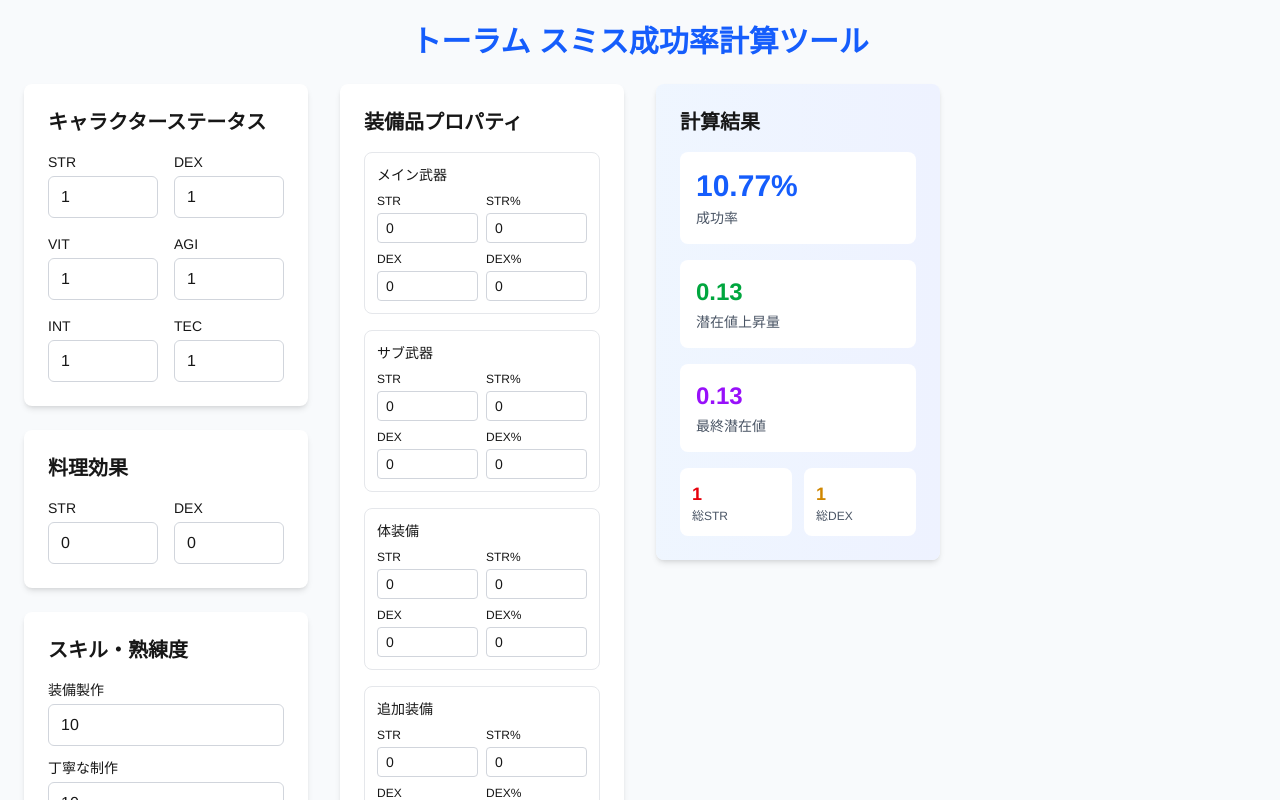
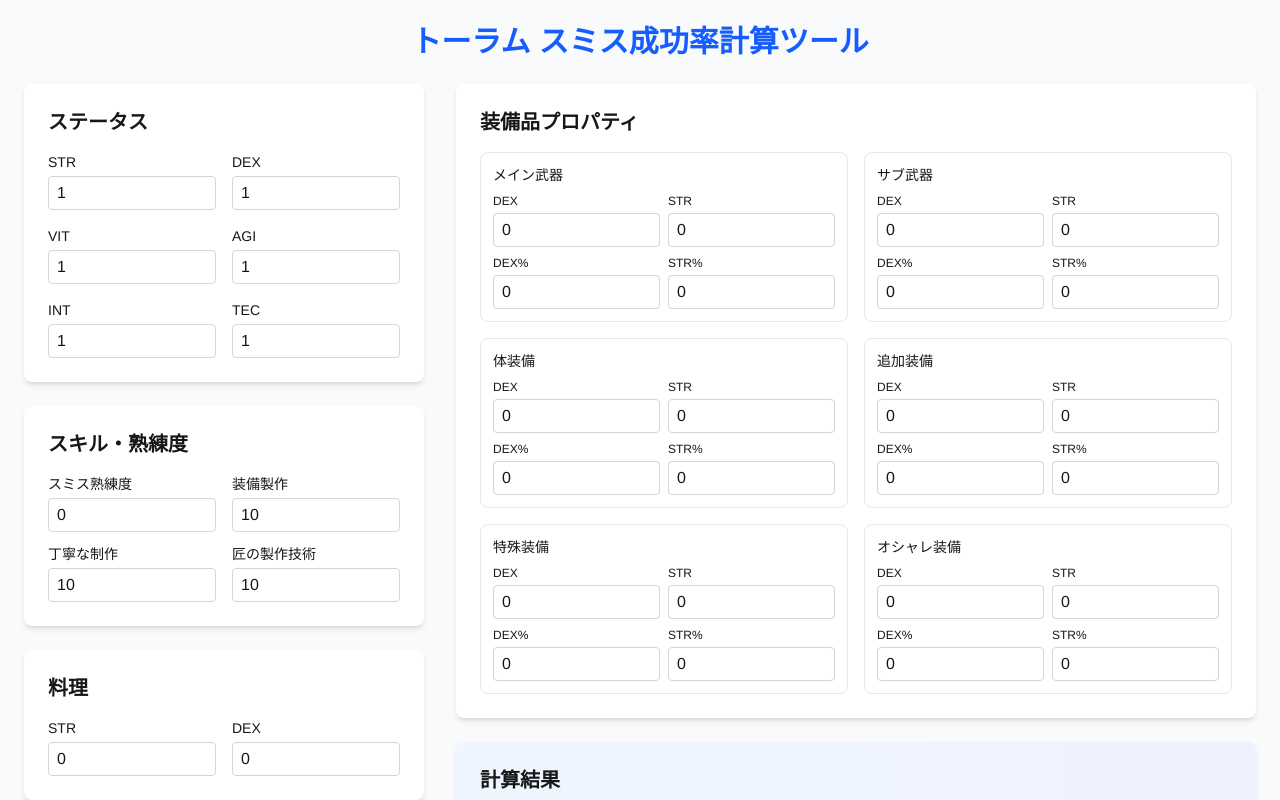
Before and after one commit to nukko-wq/toram-smith-calculator, a Next.js app: page / in a window 1280 px wide. Shown: the top 800 px of the page. Built offline with nearby package versions, Linux system fonts and the light colour scheme.

Commit message:
装備品プロパティの順番を変更

```diff
--- a/components/SmithCalculator.tsx
+++ b/components/SmithCalculator.tsx
@@ -117,11 +117,11 @@ export default function SmithCalculator() {
         トーラム スミス成功率計算ツール
       </h1>
 
-      <div className="grid grid-cols-1 lg:grid-cols-2 xl:grid-cols-4 gap-6 lg:gap-8">
+      <div className="grid grid-cols-1 lg:grid-cols-2 xl:grid-cols-[1fr_2fr] gap-6 lg:gap-8">
         {/* 左カラム: キャラクターステータス */}
         <div className="space-y-4 lg:space-y-6">
           <div className="bg-white p-6 rounded-lg shadow-md">
-            <h2 className="text-xl font-semibold mb-4">キャラクターステータス</h2>
+            <h2 className="text-xl font-semibold mb-4">ステータス</h2>
             <div className="grid grid-cols-2 gap-4">
               {Object.entries(input.characterStats).map(([stat, value]) => (
                 <div key={stat}>
@@ -134,42 +134,32 @@ export default function SmithCalculator() {
                     max="999"
                     value={value}
                     onChange={(e) => updateCharacterStat(stat as keyof typeof input.characterStats, parseInt(e.target.value) || 1)}
-                    className="w-full px-3 py-2 border border-gray-300 rounded-md focus:outline-none focus:ring-2 focus:ring-blue-500"
+                    className="w-full px-2 py-1 border border-gray-300 rounded focus:outline-none focus:ring-1 focus:ring-blue-500"
                   />
                 </div>
               ))}
             </div>
           </div>
 
-          <div className="bg-white p-6 rounded-lg shadow-md">
-            <h2 className="text-xl font-semibold mb-4">料理効果</h2>
-            <div className="grid grid-cols-2 gap-4">
-              <div>
-                <label className="block text-sm font-medium mb-1">STR</label>
-                <input
-                  type="number"
-                  min="0"
-                  value={input.food.str}
-                  onChange={(e) => updateFood('str', parseInt(e.target.value) || 0)}
-                  className="w-full px-3 py-2 border border-gray-300 rounded-md focus:outline-none focus:ring-2 focus:ring-blue-500"
-                />
-              </div>
-              <div>
-                <label className="block text-sm font-medium mb-1">DEX</label>
-                <input
-                  type="number"
-                  min="0"
-                  value={input.food.dex}
-                  onChange={(e) => updateFood('dex', parseInt(e.target.value) || 0)}
-                  className="w-full px-3 py-2 border border-gray-300 rounded-md focus:outline-none focus:ring-2 focus:ring-blue-500"
-                />
-              </div>
-            </div>
-          </div>
 
           <div className="bg-white p-6 rounded-lg shadow-md">
             <h2 className="text-xl font-semibold mb-4">スキル・熟練度</h2>
             <div className="space-y-3">
+              {/* 1行目: スミス熟練度, 装備製作 */}
+              <div className="grid grid-cols-1 md:grid-cols-2 gap-4">
+                <div>
+                  <label className="block text-sm font-medium mb-1">スミス熟練度</label>
+                  <input
+                    type="number"
+                    min="0"
+                    value={input.smithProficiency}
+                    onChange={(e) => setInput(prev => ({
+                      ...prev,
+                      smithProficiency: Math.max(0, parseInt(e.target.value) || 0)
+                    }))}
+                    className="w-full px-2 py-1 border border-gray-300 rounded focus:outline-none focus:ring-1 focus:ring-blue-500"
+                  />
+                </div>
                 <div>
                   <label className="block text-sm font-medium mb-1">装備製作</label>
                   <input
@@ -181,9 +171,13 @@ export default function SmithCalculator() {
                       ...prev,
                       skills: { ...prev.skills, equipmentCrafting: Math.max(0, Math.min(10, parseInt(e.target.value) || 0)) }
                     }))}
-                  className="w-full px-3 py-2 border border-gray-300 rounded-md focus:outline-none focus:ring-2 focus:ring-blue-500"
+                    className="w-full px-2 py-1 border border-gray-300 rounded focus:outline-none focus:ring-1 focus:ring-blue-500"
                   />
                 </div>
+              </div>
+
+              {/* 2行目: 丁寧な制作, 匠の製作技術 */}
+              <div className="grid grid-cols-1 md:grid-cols-2 gap-4">
                 <div>
                   <label className="block text-sm font-medium mb-1">丁寧な制作</label>
                   <input
@@ -195,7 +189,7 @@ export default function SmithCalculator() {
                       ...prev,
                       skills: { ...prev.skills, carefulCrafting: Math.max(0, Math.min(10, parseInt(e.target.value) || 0)) }
                     }))}
-                  className="w-full px-3 py-2 border border-gray-300 rounded-md focus:outline-none focus:ring-2 focus:ring-blue-500"
+                    className="w-full px-2 py-1 border border-gray-300 rounded focus:outline-none focus:ring-1 focus:ring-blue-500"
                   />
                 </div>
                 <div>
@@ -209,25 +203,40 @@ export default function SmithCalculator() {
                       ...prev,
                       skills: { ...prev.skills, masterCrafting: Math.max(0, Math.min(10, parseInt(e.target.value) || 0)) }
                     }))}
-                  className="w-full px-3 py-2 border border-gray-300 rounded-md focus:outline-none focus:ring-2 focus:ring-blue-500"
+                    className="w-full px-2 py-1 border border-gray-300 rounded focus:outline-none focus:ring-1 focus:ring-blue-500"
+                  />
+                </div>
+              </div>
+            </div>
+          </div>
+
+          <div className="bg-white p-6 rounded-lg shadow-md">
+            <h2 className="text-xl font-semibold mb-4">料理</h2>
+            <div className="grid grid-cols-2 gap-4">
+              <div>
+                <label className="block text-sm font-medium mb-1">STR</label>
+                <input
+                  type="number"
+                  min="0"
+                  value={input.food.str}
+                  onChange={(e) => updateFood('str', parseInt(e.target.value) || 0)}
+                  className="w-full px-2 py-1 border border-gray-300 rounded focus:outline-none focus:ring-1 focus:ring-blue-500"
                 />
               </div>
               <div>
-                <label className="block text-sm font-medium mb-1">スミス熟練度</label>
+                <label className="block text-sm font-medium mb-1">DEX</label>
                 <input
                   type="number"
                   min="0"
-                  value={input.smithProficiency}
-                  onChange={(e) => setInput(prev => ({
-                    ...prev,
-                    smithProficiency: Math.max(0, parseInt(e.target.value) || 0)
-                  }))}
-                  className="w-full px-3 py-2 border border-gray-300 rounded-md focus:outline-none focus:ring-2 focus:ring-blue-500"
+                  value={input.food.dex}
+                  onChange={(e) => updateFood('dex', parseInt(e.target.value) || 0)}
+                  className="w-full px-2 py-1 border border-gray-300 rounded focus:outline-none focus:ring-1 focus:ring-blue-500"
                 />
               </div>
             </div>
           </div>
 
+          {/* 製作対象 */}
           <div className="bg-white p-6 rounded-lg shadow-md">
             <h2 className="text-xl font-semibold mb-4">製作対象</h2>
             <div className="space-y-3">
@@ -239,7 +248,7 @@ export default function SmithCalculator() {
                     ...prev,
                     equipmentType: e.target.value as EquipmentType
                   }))}
-                  className="w-full px-3 py-2 border border-gray-300 rounded-md focus:outline-none focus:ring-2 focus:ring-blue-500"
+                  className="w-full px-3 py-2 border border-gray-300 rounded focus:outline-none focus:ring-1 focus:ring-blue-500"
                 >
                   {equipmentTypes.map(type => (
                     <option key={type} value={type}>{type}</option>
@@ -255,7 +264,7 @@ export default function SmithCalculator() {
                     ...prev,
                     difficulty: parseInt(e.target.value) || 0
                   }))}
-                  className="w-full px-3 py-2 border border-gray-300 rounded-md focus:outline-none focus:ring-2 focus:ring-blue-500"
+                  className="w-full px-2 py-1 border border-gray-300 rounded focus:outline-none focus:ring-1 focus:ring-blue-500"
                 />
               </div>
               <div>
@@ -267,7 +276,7 @@ export default function SmithCalculator() {
                     ...prev,
                     basePotential: parseInt(e.target.value) || 0
                   }))}
-                  className="w-full px-3 py-2 border border-gray-300 rounded-md focus:outline-none focus:ring-2 focus:ring-blue-500"
+                  className="w-full px-2 py-1 border border-gray-300 rounded focus:outline-none focus:ring-1 focus:ring-blue-500"
                 />
               </div>
             </div>
@@ -278,26 +287,43 @@ export default function SmithCalculator() {
         <div className="space-y-4 lg:space-y-6 lg:col-span-2 xl:col-span-1">
           <div className="bg-white p-4 lg:p-6 rounded-lg shadow-md">
             <h2 className="text-xl font-semibold mb-4">装備品プロパティ</h2>
-            <div className="grid grid-cols-1 sm:grid-cols-2 xl:grid-cols-1 gap-4">
-              {Object.entries(input.equipment).map(([slot, stats]) => (
-                <div key={slot} className="border border-gray-200 rounded-lg p-3">
-                  <h3 className="text-sm font-medium mb-2">
-                    {slot === 'main' ? 'メイン武器' :
-                     slot === 'sub' ? 'サブ武器' :
-                     slot === 'body' ? '体装備' :
-                     slot === 'additional' ? '追加装備' :
-                     slot === 'special' ? '特殊装備' :
-                     'オシャレ装備'}
-                  </h3>
+            <div className="space-y-4">
+              {/* 1行目: メイン武器, サブ武器 */}
+              <div className="grid grid-cols-1 md:grid-cols-2 gap-4">
+                {[{key: 'main', name: 'メイン武器'}, {key: 'sub', name: 'サブ武器'}].map(({key, name}) => {
+                  const stats = input.equipment[key as keyof typeof input.equipment];
+                  return (
+                    <div key={key} className="border border-gray-200 rounded-lg p-3">
+                      <h3 className="text-sm font-medium mb-2">{name}</h3>
                       <div className="grid grid-cols-2 gap-2">
+                        <div>
+                          <label className="block text-xs font-medium mb-1">DEX</label>
+                          <input
+                            type="number"
+                            min="0"
+                            value={stats.dex}
+                            onChange={(e) => updateEquipmentStat(key as keyof typeof input.equipment, 'dex', parseInt(e.target.value) || 0)}
+                            className="w-full px-2 py-1 border border-gray-300 rounded focus:outline-none focus:ring-1 focus:ring-blue-500"
+                          />
+                        </div>
                         <div>
                           <label className="block text-xs font-medium mb-1">STR</label>
                           <input
                             type="number"
                             min="0"
                             value={stats.str}
-                        onChange={(e) => updateEquipmentStat(slot as keyof typeof input.equipment, 'str', parseInt(e.target.value) || 0)}
-                        className="w-full px-2 py-1 text-sm border border-gray-300 rounded focus:outline-none focus:ring-1 focus:ring-blue-500"
+                            onChange={(e) => updateEquipmentStat(key as keyof typeof input.equipment, 'str', parseInt(e.target.value) || 0)}
+                            className="w-full px-2 py-1 border border-gray-300 rounded focus:outline-none focus:ring-1 focus:ring-blue-500"
+                          />
+                        </div>
+                        <div>
+                          <label className="block text-xs font-medium mb-1">DEX%</label>
+                          <input
+                            type="number"
+                            min="0"
+                            value={stats.dexPercent}
+                            onChange={(e) => updateEquipmentStat(key as keyof typeof input.equipment, 'dexPercent', parseInt(e.target.value) || 0)}
+                            className="w-full px-2 py-1 border border-gray-300 rounded focus:outline-none focus:ring-1 focus:ring-blue-500"
                           />
                         </div>
                         <div>
@@ -306,18 +332,42 @@ export default function SmithCalculator() {
                             type="number"
                             min="0"
                             value={stats.strPercent}
-                        onChange={(e) => updateEquipmentStat(slot as keyof typeof input.equipment, 'strPercent', parseInt(e.target.value) || 0)}
-                        className="w-full px-2 py-1 text-sm border border-gray-300 rounded focus:outline-none focus:ring-1 focus:ring-blue-500"
+                            onChange={(e) => updateEquipmentStat(key as keyof typeof input.equipment, 'strPercent', parseInt(e.target.value) || 0)}
+                            className="w-full px-2 py-1 border border-gray-300 rounded focus:outline-none focus:ring-1 focus:ring-blue-500"
                           />
                         </div>
+                      </div>
+                    </div>
+                  );
+                })}
+              </div>
+
+              {/* 2行目: 体装備, 追加装備 */}
+              <div className="grid grid-cols-1 md:grid-cols-2 gap-4">
+                {[{key: 'body', name: '体装備'}, {key: 'additional', name: '追加装備'}].map(({key, name}) => {
+                  const stats = input.equipment[key as keyof typeof input.equipment];
+                  return (
+                    <div key={key} className="border border-gray-200 rounded-lg p-3">
+                      <h3 className="text-sm font-medium mb-2">{name}</h3>
+                      <div className="grid grid-cols-2 gap-2">
                         <div>
                           <label className="block text-xs font-medium mb-1">DEX</label>
                           <input
                             type="number"
                             min="0"
                             value={stats.dex}
-                        onChange={(e) => updateEquipmentStat(slot as keyof typeof input.equipment, 'dex', parseInt(e.target.value) || 0)}
-                        className="w-full px-2 py-1 text-sm border border-gray-300 rounded focus:outline-none focus:ring-1 focus:ring-blue-500"
+                            onChange={(e) => updateEquipmentStat(key as keyof typeof input.equipment, 'dex', parseInt(e.target.value) || 0)}
+                            className="w-full px-2 py-1 border border-gray-300 rounded focus:outline-none focus:ring-1 focus:ring-blue-500"
+                          />
+                        </div>
+                        <div>
+                          <label className="block text-xs font-medium mb-1">STR</label>
+                          <input
+                            type="number"
+                            min="0"
+                            value={stats.str}
+                            onChange={(e) => updateEquipmentStat(key as keyof typeof input.equipment, 'str', parseInt(e.target.value) || 0)}
+                            className="w-full px-2 py-1 border border-gray-300 rounded focus:outline-none focus:ring-1 focus:ring-blue-500"
                           />
                         </div>
                         <div>
@@ -326,18 +376,82 @@ export default function SmithCalculator() {
                             type="number"
                             min="0"
                             value={stats.dexPercent}
-                        onChange={(e) => updateEquipmentStat(slot as keyof typeof input.equipment, 'dexPercent', parseInt(e.target.value) || 0)}
-                        className="w-full px-2 py-1 text-sm border border-gray-300 rounded focus:outline-none focus:ring-1 focus:ring-blue-500"
+                            onChange={(e) => updateEquipmentStat(key as keyof typeof input.equipment, 'dexPercent', parseInt(e.target.value) || 0)}
+                            className="w-full px-2 py-1 border border-gray-300 rounded focus:outline-none focus:ring-1 focus:ring-blue-500"
+                          />
+                        </div>
+                        <div>
+                          <label className="block text-xs font-medium mb-1">STR%</label>
+                          <input
+                            type="number"
+                            min="0"
+                            value={stats.strPercent}
+                            onChange={(e) => updateEquipmentStat(key as keyof typeof input.equipment, 'strPercent', parseInt(e.target.value) || 0)}
+                            className="w-full px-2 py-1 border border-gray-300 rounded focus:outline-none focus:ring-1 focus:ring-blue-500"
                           />
                         </div>
                       </div>
                     </div>
-              ))}
+                  );
+                })}
+              </div>
+
+              {/* 3行目: 特殊装備, オシャレ装備 */}
+              <div className="grid grid-cols-1 md:grid-cols-2 gap-4">
+                {[{key: 'special', name: '特殊装備'}, {key: 'fashion', name: 'オシャレ装備'}].map(({key, name}) => {
+                  const stats = input.equipment[key as keyof typeof input.equipment];
+                  return (
+                    <div key={key} className="border border-gray-200 rounded-lg p-3">
+                      <h3 className="text-sm font-medium mb-2">{name}</h3>
+                      <div className="grid grid-cols-2 gap-2">
+                        <div>
+                          <label className="block text-xs font-medium mb-1">DEX</label>
+                          <input
+                            type="number"
+                            min="0"
+                            value={stats.dex}
+                            onChange={(e) => updateEquipmentStat(key as keyof typeof input.equipment, 'dex', parseInt(e.target.value) || 0)}
+                            className="w-full px-2 py-1 border border-gray-300 rounded focus:outline-none focus:ring-1 focus:ring-blue-500"
+                          />
+                        </div>
+                        <div>
+                          <label className="block text-xs font-medium mb-1">STR</label>
+                          <input
+                            type="number"
+                            min="0"
+                            value={stats.str}
+                            onChange={(e) => updateEquipmentStat(key as keyof typeof input.equipment, 'str', parseInt(e.target.value) || 0)}
+                            className="w-full px-2 py-1 border border-gray-300 rounded focus:outline-none focus:ring-1 focus:ring-blue-500"
+                          />
+                        </div>
+                        <div>
+                          <label className="block text-xs font-medium mb-1">DEX%</label>
+                          <input
+                            type="number"
+                            min="0"
+                            value={stats.dexPercent}
+                            onChange={(e) => updateEquipmentStat(key as keyof typeof input.equipment, 'dexPercent', parseInt(e.target.value) || 0)}
+                            className="w-full px-2 py-1 border border-gray-300 rounded focus:outline-none focus:ring-1 focus:ring-blue-500"
+                          />
+                        </div>
+                        <div>
+                          <label className="block text-xs font-medium mb-1">STR%</label>
+                          <input
+                            type="number"
+                            min="0"
+                            value={stats.strPercent}
+                            onChange={(e) => updateEquipmentStat(key as keyof typeof input.equipment, 'strPercent', parseInt(e.target.value) || 0)}
+                            className="w-full px-2 py-1 border border-gray-300 rounded focus:outline-none focus:ring-1 focus:ring-blue-500"
+                          />
                         </div>
                       </div>
                     </div>
-
-        {/* 右カラム: 計算結果と保存機能 */}
+                  );
+                })}
+              </div>
+            </div>
+          </div>
+        {/* 計算結果と保存機能 */}
         <div className="space-y-4 lg:space-y-6 lg:col-span-2 xl:col-span-1">
           <div className="bg-gradient-to-r from-blue-50 to-indigo-50 p-6 rounded-lg shadow-md">
             <h2 className="text-xl font-semibold mb-4">計算結果</h2>
@@ -381,6 +495,8 @@ export default function SmithCalculator() {
           </div>
 
         </div>
+
+        </div>
       </div>
     </div>
   );
```
Lines whose indentation alone changed are shown as unchanged.
